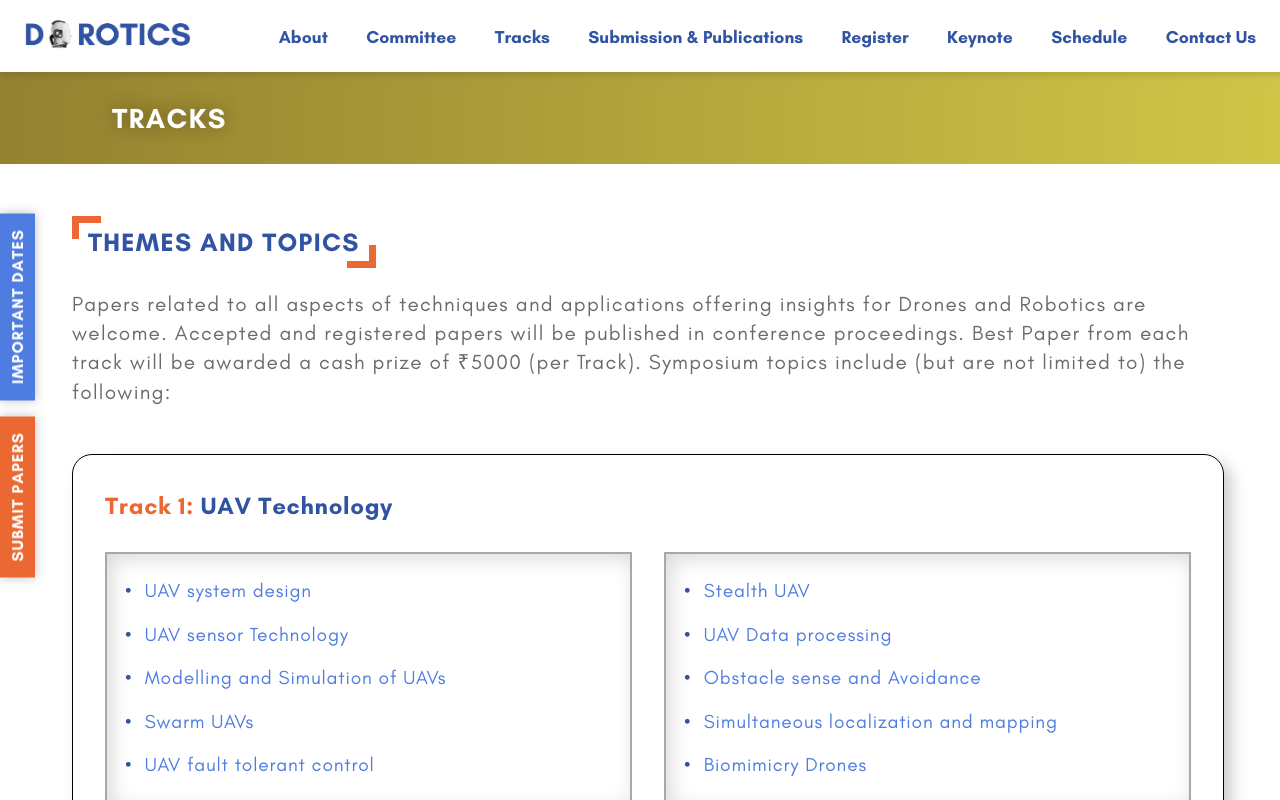
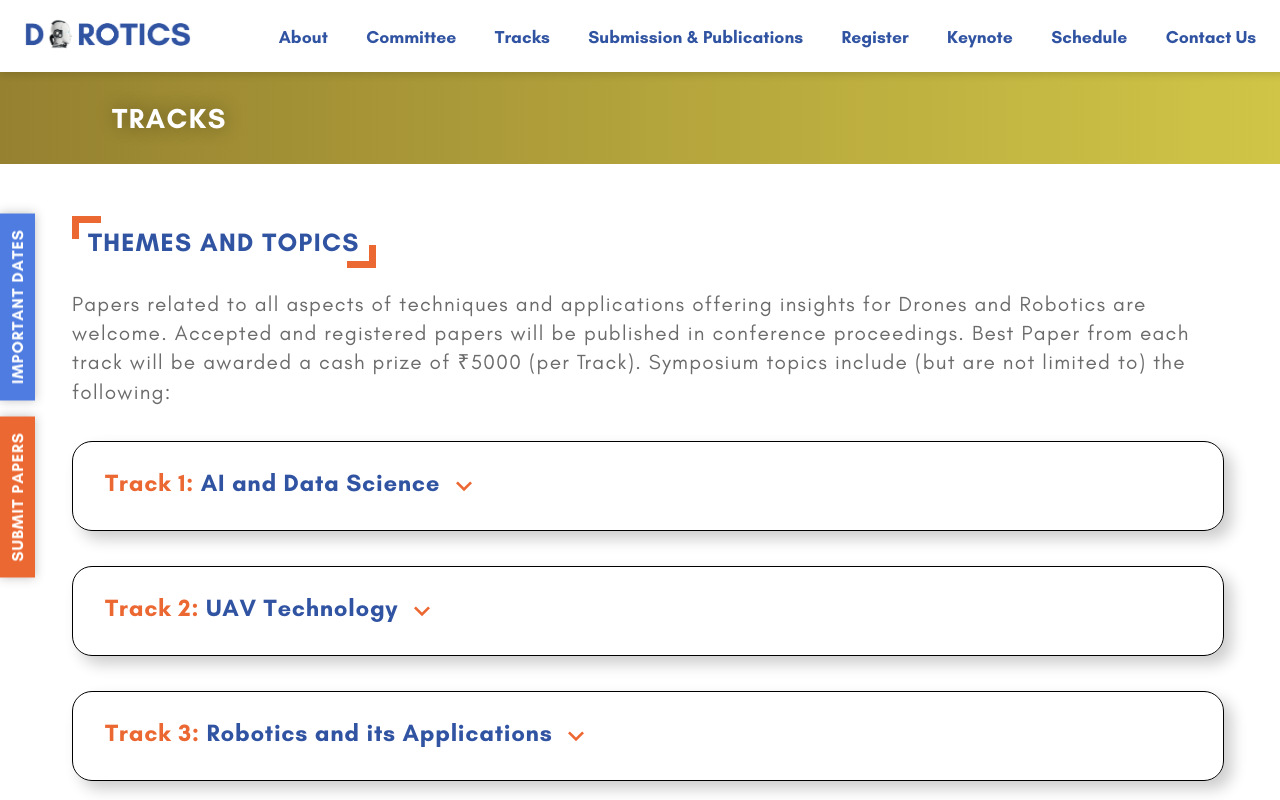
Before and after one commit to Velogan-Boy/dorotics-2023, a React (Create React App) app: page /tracks in a window 1280 px wide. Shown: the top 800 px of the page. Built offline with nearby package versions, Linux system fonts and the light colour scheme.

Commit message:
Changes made

```diff
--- a/src/data.js
+++ b/src/data.js
@@ -55,7 +55,7 @@ const committee_members = {
    ],
 };
 
-const track_titles = ['UAV Technology', 'Robotics and its Applications', 'Drone and Robotics', 'ICT Support systems for Drones and Robotics', 'AI and Data Science'];
+const track_titles = ['AI and Data Science', 'UAV Technology', 'Robotics and its Applications', 'Drone and Robotics', 'ICT Support systems for Drones and Robotics'];
 
 const track_description =
    'Papers related to all aspects of techniques and applications offering insights \
@@ -63,6 +63,21 @@ for Drones and Robotics are welcome. Accepted and registered papers will be publ
 Best Paper from each track will be awarded a cash prize of ₹5000 (per Track). Symposium topics include (but are not limited to) the following:';
 
 const track_topics = {
+   'AI and Data Science': [
+      'ML/DL/Reinforcement/Soft Computing',
+      'Explainable AI',
+      'AI Conversational Systems',
+      'AI for smart city',
+      'AI & Creativity',
+      'AR/ VR',
+      'Image and Video Analytics',
+      'Speech Recognition Systems',
+      'Cognitive Science and AI',
+      'IoT/ Cloud Computing',
+      'Network Security/ Cyber Security',
+      'Social Network Analysis',
+      'Ontology and Semantic Web',
+   ],
    'UAV Technology': [
       'UAV system design',
       'UAV sensor Technology',
@@ -134,24 +149,6 @@ const track_topics = {
       'Recent Trends in Robotics and Computer Integrated Manufacturing',
       'Block Chain Technology and Co-operative Robotics',
    ],
-   'AI and Data Science': [
-      '	ML/DL/Reinforcement/Soft Computing',
-      '	Explainable AI',
-      '	AI Conversational Systems',
-      '	AI for smart city',
-      '	AI & Creativity',
-      '	AR/ VR',
-      '	Image and Video Analytics',
-      '	Speech Recognition Systems',
-      '	Cognitive Science and AI',
-      '	Data Modelling & Analytics/ Data Visualization',
-      '	Big Data Analytics/ Text Mining/ NLP',
-      '	IoT/ Cloud Computing',
-      '	Block Chain Technology/ NFT',
-      '	Network Security/ Cyber Security',
-      '	Social Network Analysis',
-      '	Ontology and Semantic Web',
-   ],
 };
 
 const submissionGuidelines = [
@@ -172,7 +169,7 @@ const submissionFormat = [
 const dates = [
    {
       event: 'Paper Submission Due',
-      date: ['31', 'st', ' Jan 2023'],
+      date: ['15', 'th', ' Feb 2023'],
    },
    {
       event: 'Notification of Acceptance',
--- a/src/pages/Landing/Landing.jsx
+++ b/src/pages/Landing/Landing.jsx
@@ -26,13 +26,17 @@ function Landing() {
                   <div className={styles.scroll_title}>
                      <div>
                         <p>
+                           {'| '}
+                           <span> Extended Deadline for Call for papers: Feb 15, 2023 </span>
                            {
-                              '. Best Paper from each track will be awarded a cash price of ₹5000 | The best papers selected will be recommended for possible publication in the respective scopes of ICTACT Journals '
+                              '| Best Paper from each track will be awarded a cash price of ₹5000 | The best papers selected will be recommended for possible publication in the respective scopes of ICTACT Journals '
                            }
                         </p>
                         <p>
+                           {'| '}
+                           <span> Extended Deadline for Call for papers: Feb 15, 2023 </span>
                            {
-                              '. Best Paper from each track will be awarded a cash price of ₹5000 | The best papers selected will be recommended for possible publication in the respective scopes of ICTACT Journals '
+                              '| Best Paper from each track will be awarded a cash price of ₹5000 | The best papers selected will be recommended for possible publication in the respective scopes of ICTACT Journals '
                            }
                         </p>
                      </div>
--- a/src/pages/Landing/Landing.module.css
+++ b/src/pages/Landing/Landing.module.css
@@ -169,6 +169,10 @@
    transition: all 2s ease;
 }
 
+.scroll_title p span {
+   color: rgb(242, 255, 0);
+}
+
 @keyframes scrollText {
    from {
       transform: translateX(0%);
--- a/src/pages/Tracks/Tracks.jsx
+++ b/src/pages/Tracks/Tracks.jsx
@@ -1,12 +1,30 @@
-import React from 'react'
-import Heading from '../../components/UI/Heading/Heading'
-import SubHeading from '../../components/UI/SubHeading/SubHeading'
+import React from 'react';
+import Heading from '../../components/UI/Heading/Heading';
+import SubHeading from '../../components/UI/SubHeading/SubHeading';
 import Footer from '../../components/Footer/Footer';
 import FloatNextButton from '../../components/FloatNextButton/FloatNextButton';
-import styles from "./Tracks.module.css"
-import { track_description, track_titles, track_topics } from '../../data'
+import styles from './Tracks.module.css';
+import { track_description, track_titles, track_topics } from '../../data';
+
+import { Collapse, IconButton, List, ListItemButton, ListItemText } from '@mui/material';
+
+import { MdOutlineExpandLess, MdOutlineExpandMore } from 'react-icons/md';
 
 const Tracks = () => {
+   const [open, setOpen] = React.useState([false, false, false, false, false]);
+
+   const handleClick = (index) => {
+
+
+      setOpen((prevState) => {
+         const newState = [...prevState];
+
+         newState[index] = !newState[index];
+
+         return newState;
+      });
+   };
+
    return (
       <div>
          <Heading text="tracks" />
@@ -18,25 +36,38 @@ const Tracks = () => {
                const firstHalf = track_topics[title].slice().splice(0, middleIndex);
                const secondHalf = track_topics[title].slice().splice(-middleIndex);
 
-                    return <div className={styles.track} key={index}>
-                        <h2><i>Track {index + 1}:</i> {title}</h2>
+               return (
+                  <div className={styles.track} key={index}>
+                     <h2 onClick={() => handleClick(index)}>
+                        <i>Track {index + 1}:</i> {title}
+                        <IconButton className={styles.icon}>
+                           {open[index] ? <MdOutlineExpandLess /> : <MdOutlineExpandMore />}
+                        </IconButton>
+                     </h2>
+
+                     <Collapse in={open[index]} timeout="auto" unmountOnExit>
                         <div>
                            <ul>
-                                {firstHalf.map((topic, index) => <li key={index}>{topic}</li>)}
+                              {firstHalf.map((topic, index) => (
+                                 <li key={index}>{topic}</li>
+                              ))}
                            </ul>
                            <ul>
-                                {secondHalf.map((topic, index) => <li key={index}>{topic}</li>)}
+                              {secondHalf.map((topic, index) => (
+                                 <li key={index}>{topic}</li>
+                              ))}
                            </ul>
                         </div>
+                     </Collapse>
                   </div>
+               );
             })}
          </div>
 
          <Footer />
          <FloatNextButton link="/paper-submission" />
+      </div>
+   );
+};
 
-        </div>
-    )
-}
-
-export default Tracks
+export default Tracks;
--- a/src/pages/Tracks/Tracks.module.css
+++ b/src/pages/Tracks/Tracks.module.css
@@ -5,8 +5,8 @@
 }
 
 .track {
-    margin: 3rem 0rem;
-    padding: 2.25rem 1rem;
+    margin: 2.2rem 0rem;
+    padding: 1.25rem 1rem;
     border: 1px solid black;
     box-shadow: 8px 8px 15px rgba(0, 0, 0, 0.2);
     border-radius: 20px;
@@ -18,6 +18,8 @@
     font-size: 1.5rem;
     color: var(--primary);
     letter-spacing: 0.7px;
+    cursor: pointer;
+
 }
 
 .track h2 i {
@@ -66,6 +68,11 @@
     line-height: 1.6;
 }
 
+.icon {
+    color : var(--accent) !important;
+    font-size: 2rem !important;
+}
+
 @media screen and (max-width: 700px) {
     .section {
         padding: 12.5rem 1.5rem 3.5rem 3.5rem;
```
Lines whose indentation alone changed are shown as unchanged.
